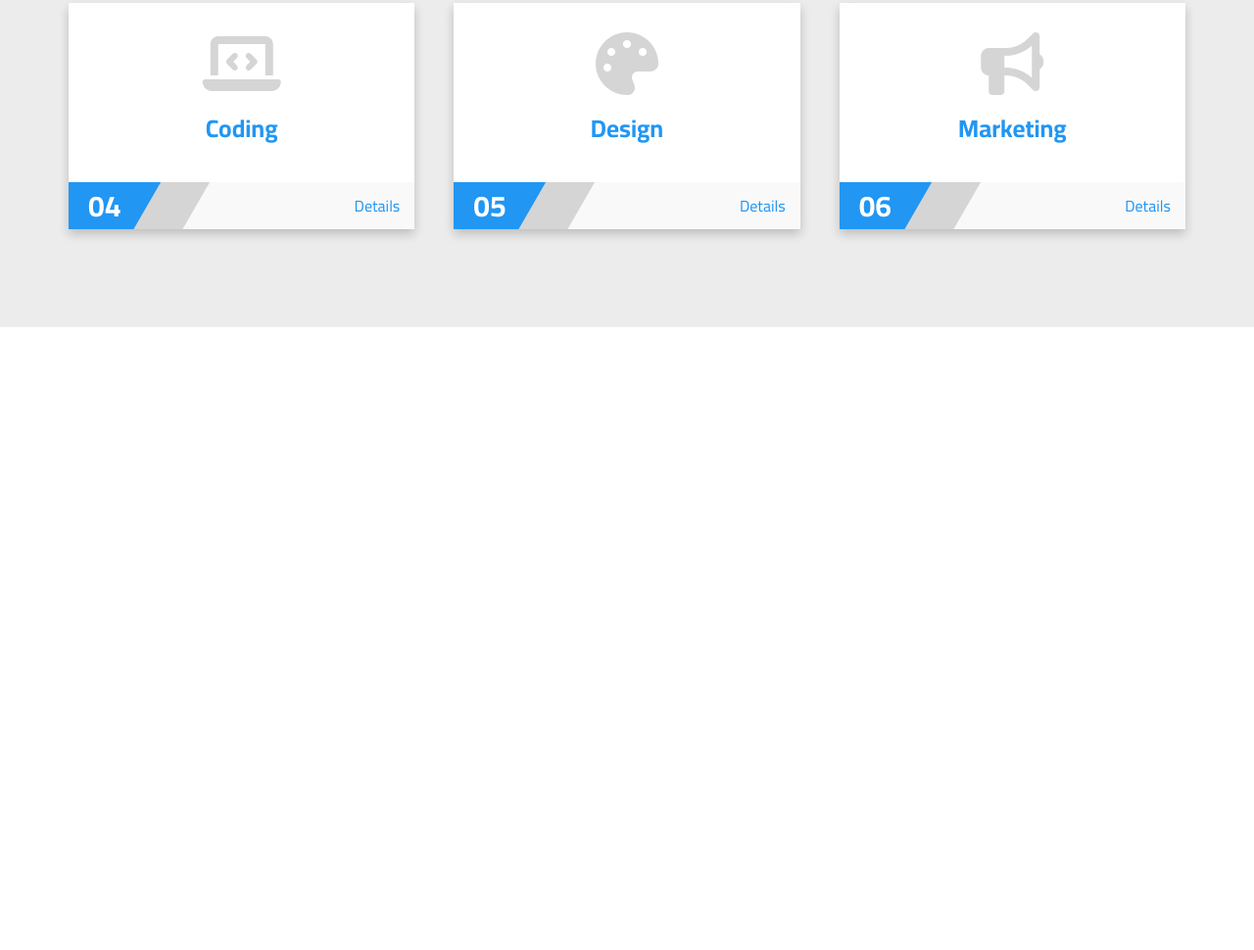
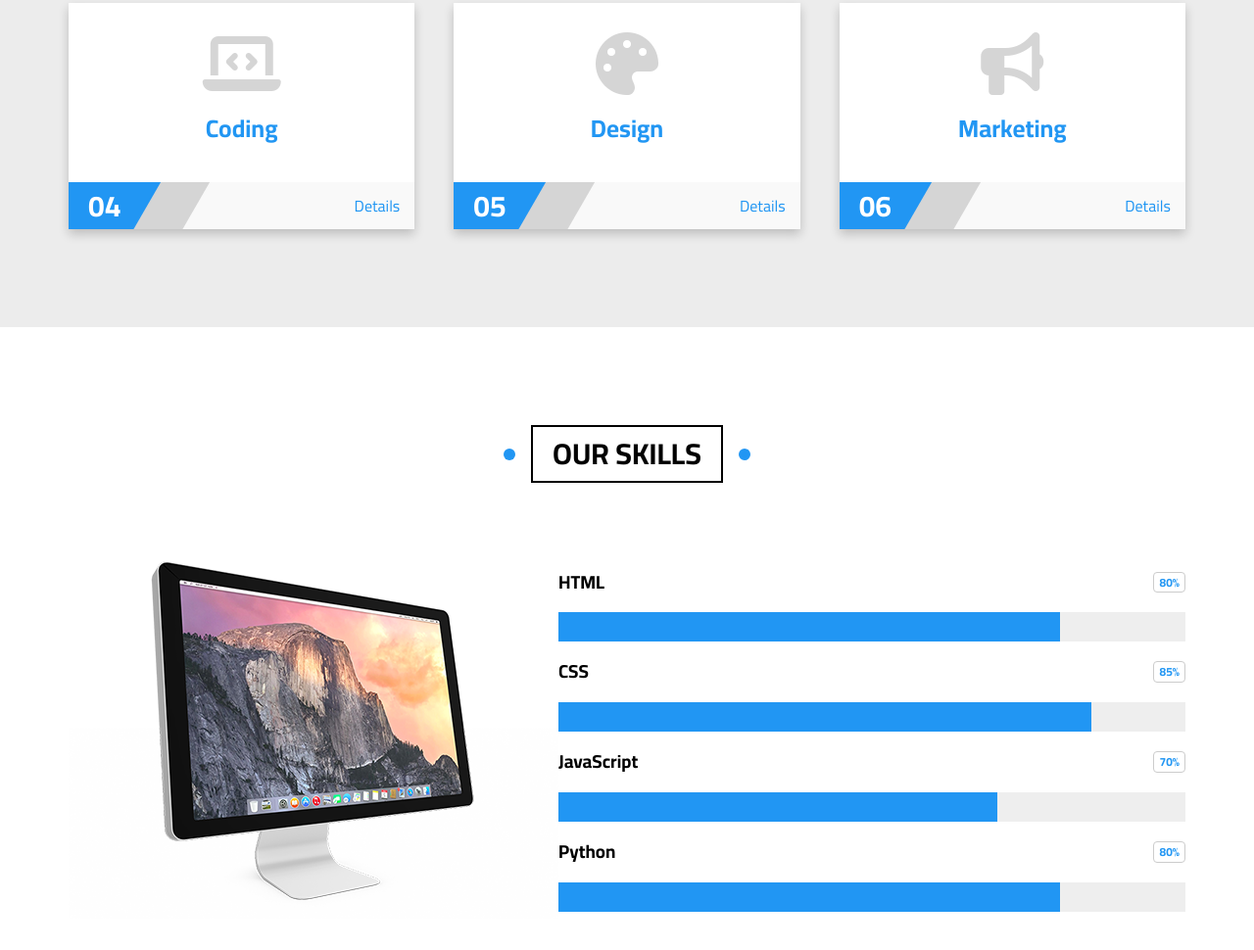
Before and after one commit to amniuelmohamed/Elzero-Template, a plain HTML site: page index.html in a window 1280 px wide. Shown: the part 7097-8067 px from the top of the page at 98% size. Before the commit the page ends 7431 px from the top, so only its background shows below. Drawn offline with Linux system fonts and the light colour scheme.

Commit message:
Adding the skills section

```diff
--- a/css/elzero.css
+++ b/css/elzero.css
@@ -1022,6 +1022,61 @@ a {
 
 
 
+/* START SKILLS */
+.our-skills {
+    padding-top: var(--section-padding-top);
+    padding-bottom: var(--section-padding-bottom);
+}
+
+.our-skills .content {
+    display: flex;
+    align-items: center;
+}
+
+@media (max-width: 991px) {
+    .our-skills .image {
+        display: none;
+    }
+}
+
+.our-skills .content>div:not(.image) {
+    flex-grow: 1;
+}
+
+.our-skills .skill:not(:last-child) {
+    margin-bottom: 20px;
+}
+
+.our-skills .skill h3 {
+    margin-bottom: 20px;
+    display: flex;
+    align-items: center;
+    justify-content: space-between;
+}
+
+.our-skills .skill h3 span {
+    color: var(--main-color);
+    font-size: 12px;
+    border: 1px solid #ccc;
+    border-radius: 4px;
+    padding: 3px 5px;
+}
+
+.our-skills .skill .progress {
+    height: 30px;
+    background-color: #eee;
+}
+
+.our-skills .skill .progress span {
+    background-color: var(--main-color);
+    display: block;
+    height: 100%;
+}
+
+/* END SKILLS */
+
+
+
 
 /* START ANIMATIONS */
 @keyframes move-landing-img {
--- a/index.html
+++ b/index.html
@@ -490,6 +490,43 @@
             </div>
         </div>
     </div>
+
+    <div class="our-skills" id="our-skills">
+        <div class="container">
+            <h2 class="main-heading">Our Skills</h2>
+            <div class="content">
+                <div class="image">
+                    <img src="imgs/skills.png" alt="">
+                </div>
+                <div>
+                    <div class="skill">
+                        <h3>HTML <span>80%</span></h3>
+                        <div class="progress">
+                            <span style="width: 80%;"></span>
+                        </div>
+                    </div>
+                    <div class="skill">
+                        <h3>CSS <span>85%</span></h3>
+                        <div class="progress">
+                            <span style="width: 85%;"></span>
+                        </div>
+                    </div>
+                    <div class="skill">
+                        <h3>JavaScript <span>70%</span></h3>
+                        <div class="progress">
+                            <span style="width: 70%;"></span>
+                        </div>
+                    </div>
+                    <div class="skill">
+                        <h3>Python <span>80%</span></h3>
+                        <div class="progress">
+                            <span style="width: 80%;"></span>
+                        </div>
+                    </div>
+                </div>
+            </div>
+        </div>
+    </div>
 </body>
 
 </html>
```
